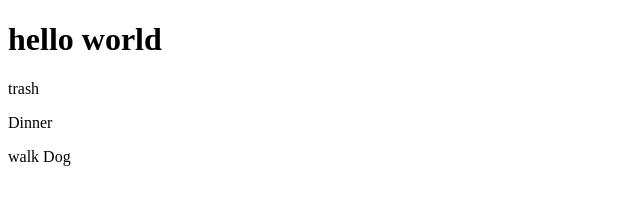
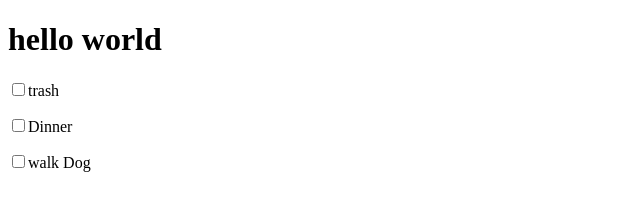
Before and after one commit to stevenkussmaul/todo-app-react, a React (Create React App) app: page / in a window 1280 px wide. Shown: the top 222 px of the page, without its empty margins (0-640 px from the left). Built offline with nearby package versions, Linux system fonts and the light colour scheme.

Commit message:
added JSX styling

```diff
--- a/src/App.js
+++ b/src/App.js
@@ -9,17 +9,17 @@
       {
         id: '1',
         title: 'trash',
-        completed: 'false'
+        completed: false
       },
       {
         id: '2',
         title: 'Dinner',
-        completed: 'false'
+        completed: false
       },
       {
         id: '3',
         title: 'walk Dog',
-        completed: 'false'
+        completed: false
       }
 
     ]
--- a/src/components/TodoItem.js
+++ b/src/components/TodoItem.js
@@ -2,10 +2,23 @@
 import PropTypes from 'prop-types';
 
 export class TodoItem extends Component {
+  getStyle = () => {
+    if (this.props.todo.completed) {
+      return {
+        background: 'lightgrey',
+        padding: '10px',
+        borderBottom: '1px #ccc dotted',
+        textDecoration: this.props.todo.completed ? 'line-through' : 'none'
+      }
+    }
+  }
+
   render() {
     return (
-      <div>
-        <p> {this.props.todo.title} </p>
+      <div style={this.getStyle()}>
+        <p>
+        <input type='checkbox' />
+        {this.props.todo.title} </p>
       </div>
     )
   }
```
